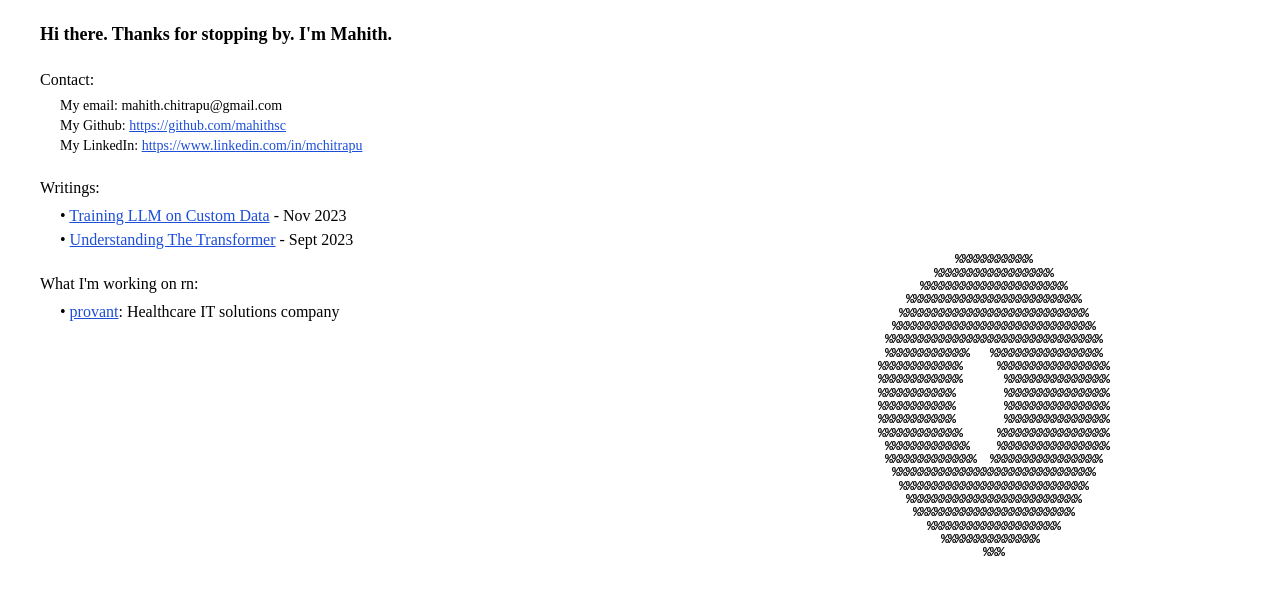
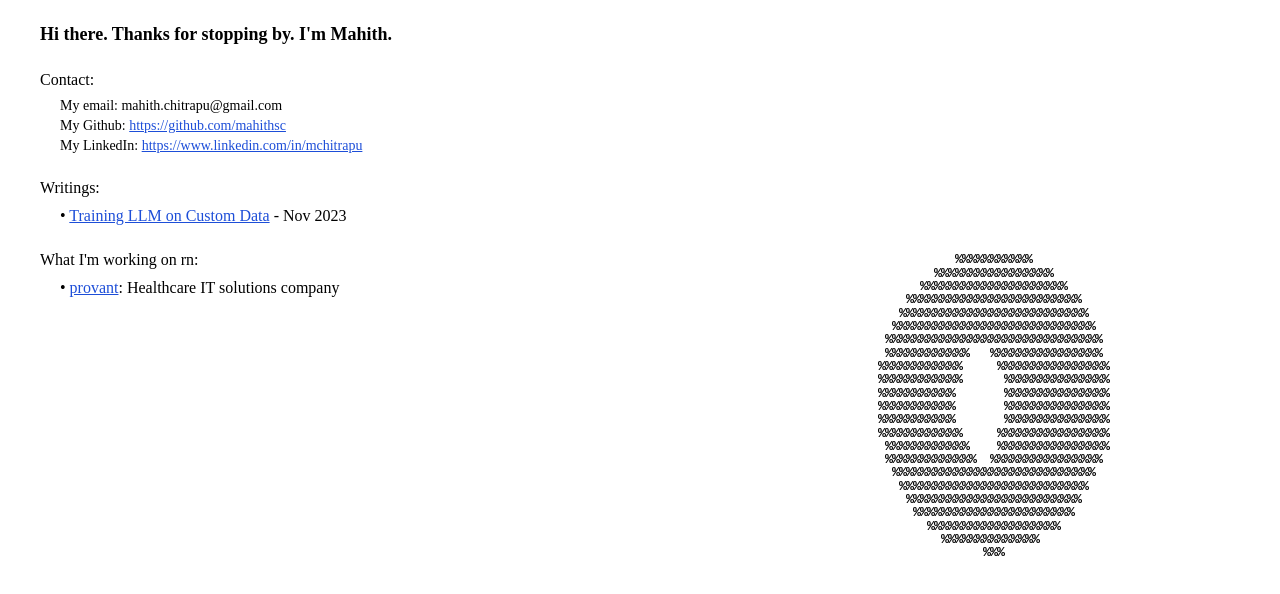
Before and after one commit to mahithsc/blog, a React (Vite) app: page / in a window 1280 px wide. Shown: the top 594 px of the page. Built offline with nearby package versions, Linux system fonts and the light colour scheme.

Commit message:
changing the name if the website

```diff
--- a/index.html
+++ b/index.html
@@ -4,7 +4,7 @@
     <meta charset="UTF-8" />
     <link rel="icon" type="image/svg+xml" href="/vite.svg" />
     <meta name="viewport" content="width=device-width, initial-scale=1.0" />
-    <title>Vite + React + TS</title>
+    <title>Mahith Chitrapu</title>
   </head>
   <body>
     <div id="root"></div>
--- a/src/pages/Home.tsx
+++ b/src/pages/Home.tsx
@@ -33,7 +33,7 @@ const Home = () => {
                 <div className='mt-5'>Writings:</div>
                 <ul className='px-5 mt-1'>
                     <li>{'\u2022'} <a href='/blog/1' className='text-blue-700 underline'>Training LLM on Custom Data</a> - Nov 2023</li>
-                    <li>{'\u2022'} <a href='/blog/2' className='text-blue-700 underline'>Understanding The Transformer</a> - Sept 2023</li>
+                    {/* <li>{'\u2022'} <a href='/blog/2' className='text-blue-700 underline'>Understanding The Transformer</a> - Sept 2023</li> */}
                 </ul>
 
                 <div className='mt-5'>What I'm working on rn:</div>
```
